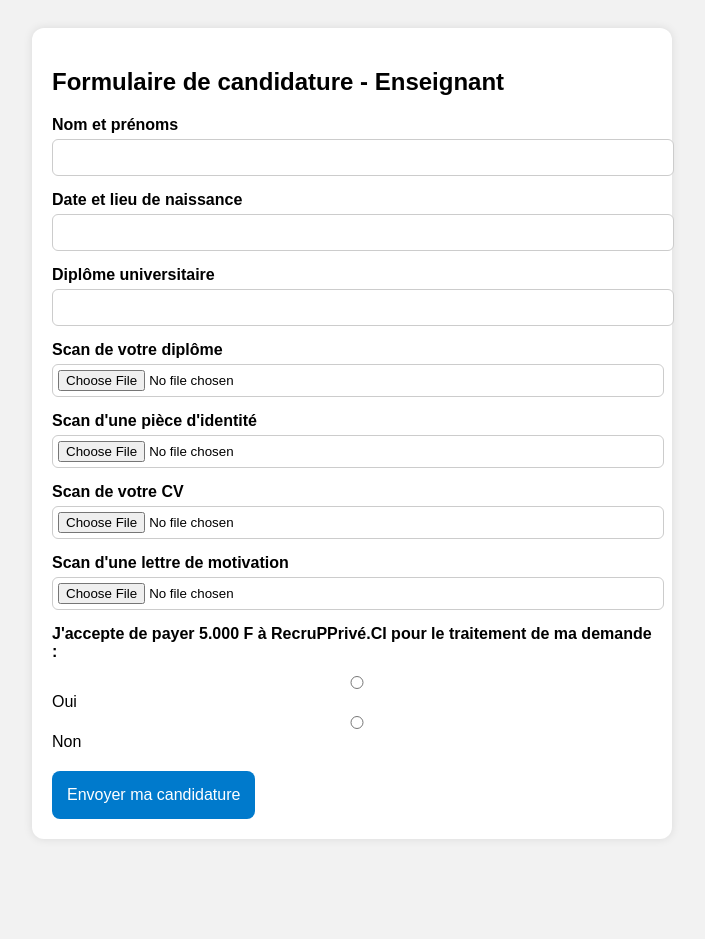
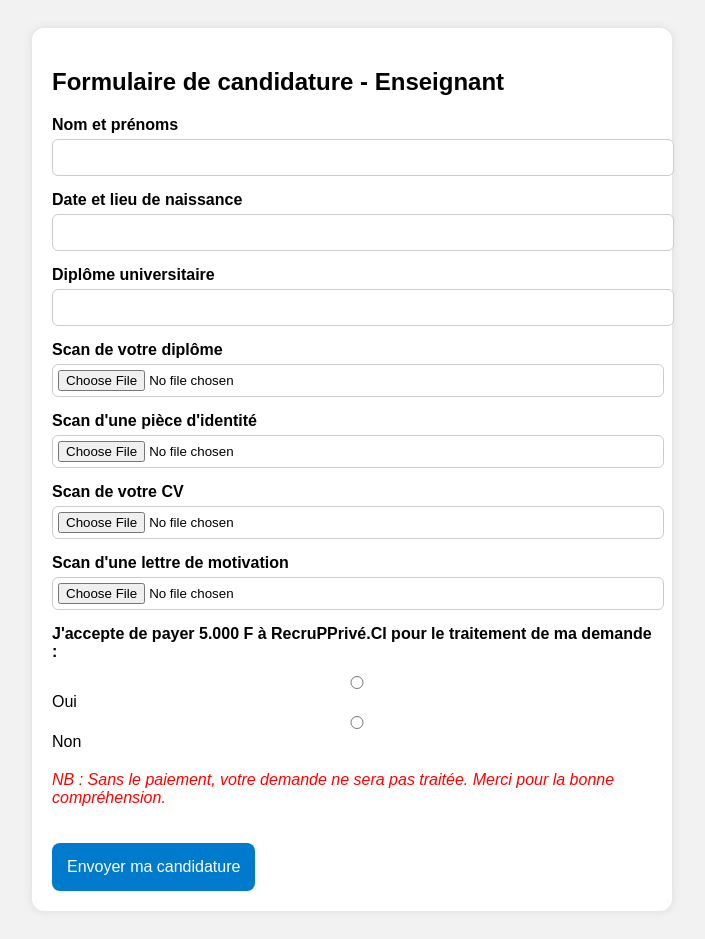
Before and after one commit to recruppriveci/Recruppriv-ci, a plain HTML site: page formulaire-enseignant.html in a window 1280 px wide. Shown: the whole page, without its empty margins (288-993 px from the left). Before the commit the page ends 867 px from the top, so only its background shows below. Drawn offline with Linux system fonts and the light colour scheme.

Commit message:
Update formulaire-enseignant.html

```diff
--- a/formulaire-enseignant.html
+++ b/formulaire-enseignant.html
@@ -1,3 +1,4 @@
+<!-- FORMULAIRE ENSEIGNANT -->
 <!DOCTYPE html>
 <html lang="fr">
 <head>
@@ -79,6 +80,10 @@
       <input type="radio" name="paiement" value="non" /> Non
     </div>
 
+    <p style="margin-top: 20px; color: red; font-style: italic;">
+      NB : Sans le paiement, votre demande ne sera pas traitée. Merci pour la bonne compréhension.
+    </p>
+
     <button type="submit" class="submit-btn">Envoyer ma candidature</button>
   </form>
 </body>
```
